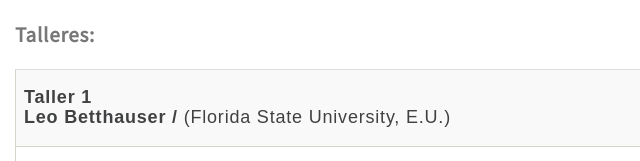
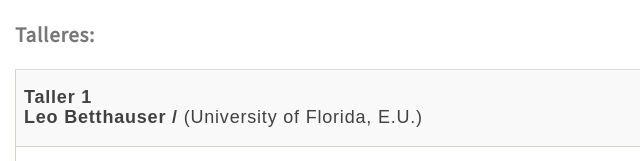
Before and after one commit to miguel-mx/computocientifico, a plain HTML site: page index.html in a window 1280 px wide. Shown: the part 2104-2265 px from the top of the page, 40-680 px from the left. Drawn offline with nearby package versions, Linux system fonts and the light colour scheme.

Commit message:
University of Florida

```diff
--- a/index.html
+++ b/index.html
@@ -249,7 +249,7 @@
         <div class="lead text-muted"><strong>Talleres:</strong></div>
         <table class="table table-striped">
             <tr>
-                <td><h4><strong>Taller 1 <br> Leo Betthauser /</strong> (Florida State University, E.U.)</h4></td>
+                <td><h4><strong>Taller 1 <br> Leo Betthauser /</strong> (University of Florida, E.U.)</h4></td>
             </tr>
             <tr>
                 <td><h4><strong> Taller 2 <br>Andrés Angel </strong>/ (Universidad de los Andes, Colombia)</h4></td>
```
